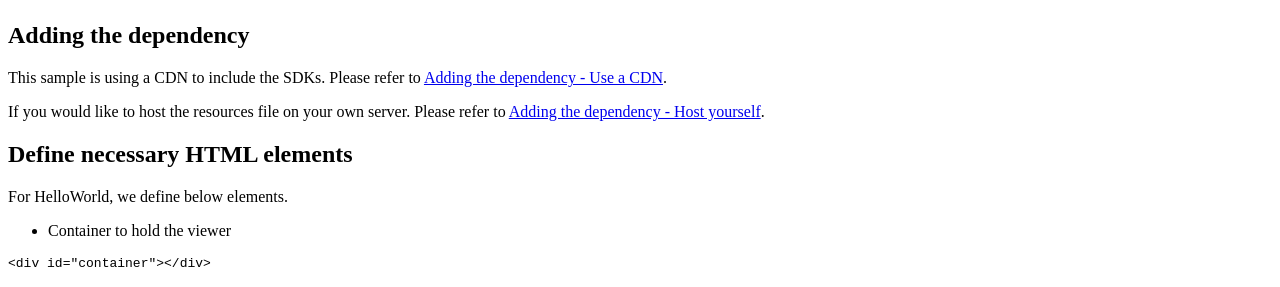
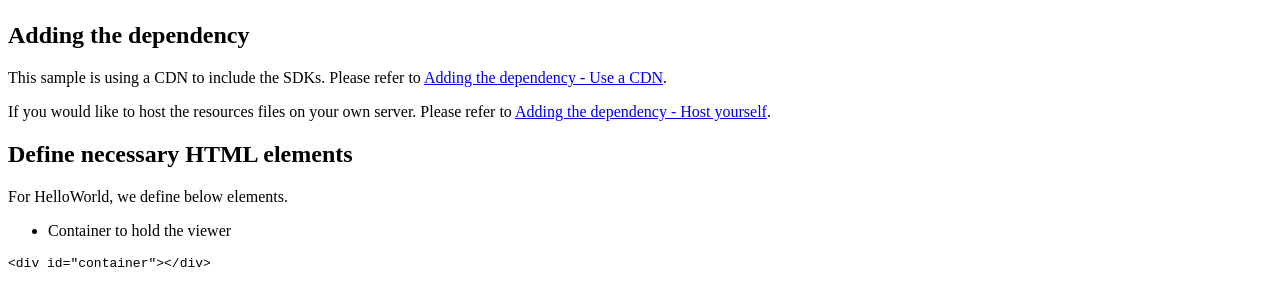
Before and after one commit to dynamsoft-docs/mobile-document-scanner-docs-js, a Jekyll site: the page built from gettingstarted/helloworld.md, in a window 1280 px wide and 900 px high, scrolled down 749 px. Shown: the part 157-444 px from the top of the window. Built offline with Jekyll 4.4.1, drawn with Linux system fonts in a browser that asks for light colours.

Commit message:
fix typo

```diff
--- a/gettingstarted/helloworld.md
+++ b/gettingstarted/helloworld.md
@@ -39,7 +39,7 @@ We’ll build on this skeleton page:
 
 This sample is using a CDN to include the SDKs. Please refer to [Adding the dependency - Use a CDN]({{ site.gettingstarted }}add_dependency.html#use-a-cdn).
 
-If you would like to host the resources file on your own server. Please refer to [Adding the dependency - Host yourself]({{ site.gettingstarted }}add_dependency.html#host-yourself).
+If you would like to host the resources files on your own server. Please refer to [Adding the dependency - Host yourself]({{ site.gettingstarted }}add_dependency.html#host-yourself).
 
 ## Define necessary HTML elements
 
```
Also changed, not shown: codegallery/usecase/capture-continuously-edit-result-images.md (+1 -1 lines), codegallery/usecase/detect-boundaries-on-existing-images.md (+1 -1 lines), codegallery/usecase/relatively-complete-doc-capturing-workflow.md (+1 -1 lines).
